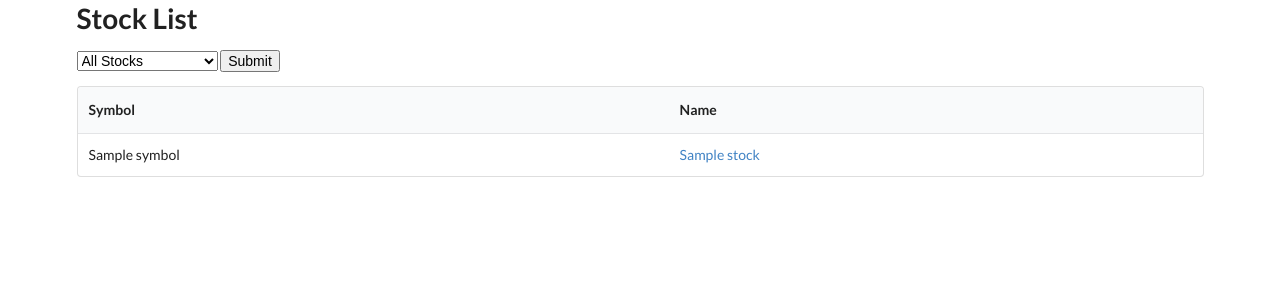
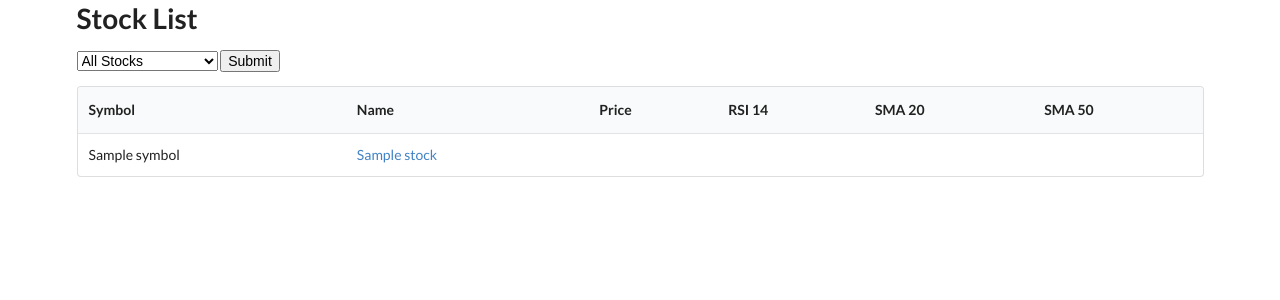
Before and after one commit to marco-ciciriello/automated-stock-trading-system, a FastAPI app: template templates/index.html in a window 1280 px wide. Shown: the top 300 px of the page. Run offline with FastAPI, Linux system fonts and the light colour scheme; the template is opened without the code that fills it: most values are stand-ins (such as "Sample title", 1, 10 or a date in 2020).

Commit message:
feat: added tulipy TA values

```diff
--- a/app.py
+++ b/app.py
@@ -8,6 +8,8 @@
 
 app = FastAPI()
 templates = Jinja2Templates(directory='templates')
+
+current_date = date.today().isoformat()
 
 
 @app.get('/')
@@ -25,7 +27,7 @@
                 GROUP BY stock_id
                 ORDER BY symbol
             ) WHERE date = ?
-        """, (date.today().isoformat(),))
+        """, (current_date,))
     elif stock_filter == 'new_closing_lows':
         cursor.execute("""
             SELECT * FROM (
@@ -34,7 +36,7 @@
                 GROUP BY stock_id
                 ORDER BY symbol
             ) WHERE date = ?
-        """, (date.today().isoformat(),))
+        """, (current_date,))
     else:
         cursor.execute("""
             SELECT id, symbol, name FROM stock ORDER BY symbol
@@ -42,7 +44,18 @@
 
     rows = cursor.fetchall()
 
-    return templates.TemplateResponse('index.html', {'request': request, 'stocks': rows})
+    cursor.execute("""
+        SELECT symbol, rsi_14, sma_20, sma_50, close
+        FROM stock JOIN stock_price ON stock_price.stock_id = stock.id
+        WHERE date = ?
+        """, (current_date,))
+
+    indicator_rows = cursor.fetchall()
+    indicator_values = {}
+    for row in indicator_rows:
+        indicator_values[row['symbol']] = row
+
+    return templates.TemplateResponse('index.html', {'request': request, 'stocks': rows, 'indicator_values': indicator_values})
 
 
 @app.get('/stock/{symbol}')
--- a/create_db.py
+++ b/create_db.py
@@ -23,6 +23,9 @@
         low NOT NULL,
         close NOT NULL,
         volume NOT NULL,
+        sma_20,
+        sma_50,
+        rsi_14,
         FOREIGN KEY (stock_id) REFERENCES stock (id)
     )
 """)
--- a/opening_range_breakout.py
+++ b/opening_range_breakout.py
@@ -1,5 +1,4 @@
-# Accessing the polygon.io data will only work for those with an Alpaca live
-# trading account.
+# Accessing the polygon.io data will only work for those with an Alpaca live trading account.
 
 import alpaca_trade_api as tradeapi
 import config
@@ -74,6 +73,7 @@
         else:
             print(f'An order for {symbol} already exists, skipping...')
 
+# Send trade notification email
 with smtplib.SMTP_SSL(config.EMAIL_HOST, config.EMAIL_PORT, context=context) as server:
     email_message = f'Subject: Trade notifications for {current_date}\n\n'
     email_message += '\n\n'.join(messages)
--- a/requirements.txt
+++ b/requirements.txt
@@ -2,5 +2,6 @@
 fastapi==0.61.1
 jinja2==2.11.2
 python-multipart==0.0.5
+tulipy==0.4.0
 uvicorn==0.12.2
 yfinance==0.1.55
--- a/templates/index.html
+++ b/templates/index.html
@@ -18,6 +18,10 @@
       <tr>
         <th>Symbol</th>
         <th>Name</th>
+        <th>Price</th>
+        <th>RSI 14</th>
+        <th>SMA 20</th>
+        <th>SMA 50</th>
       </tr>
     </thead>
     <tbody>
@@ -25,6 +29,24 @@
         <tr>
           <td>{{ stock.symbol }}</td>
           <td><a href="/stock/{{ stock.symbol }}">{{ stock.name }}</a></td>
+          {% if indicator_values[stock.symbol] %}
+            <td>{{ indicator_values[stock.symbol].close }}</td>
+            {% if indicator_values[stock.symbol].rsi_14 %}
+              <td>{{ indicator_values[stock.symbol].rsi_14|round(2) }}</td>
+            {% else %}
+              <td>N/A</td>
+            {% endif %}
+            {% if indicator_values[stock.symbol].sma_20 %}
+              <td>{{ indicator_values[stock.symbol].sma_20|round(2) }}</td>
+            {% else %}
+              <td>N/A</td>
+            {% endif %}
+            {% if indicator_values[stock.symbol].sma_50 %}
+              <td>{{ indicator_values[stock.symbol].sma_50|round(2) }}</td>
+            {% else %}
+              <td>N/A</td>
+            {% endif %}
+          {% endif %}
         </tr>
       {% endfor %}
     </tbody>
```
Also changed, not shown: populate_prices.py (+17 -3 lines), templates/stock_info.html (indentation only).
